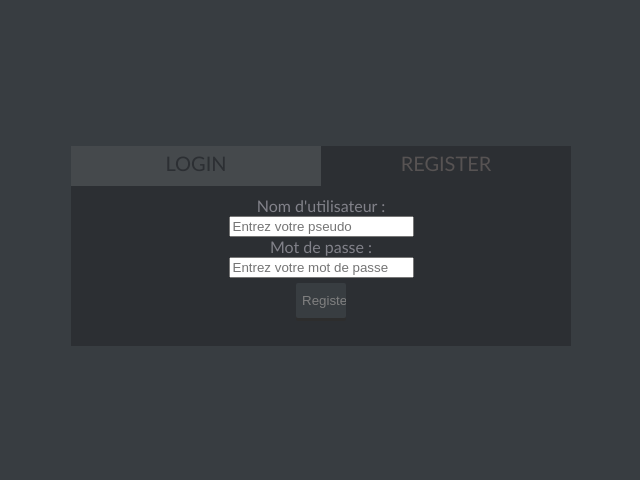
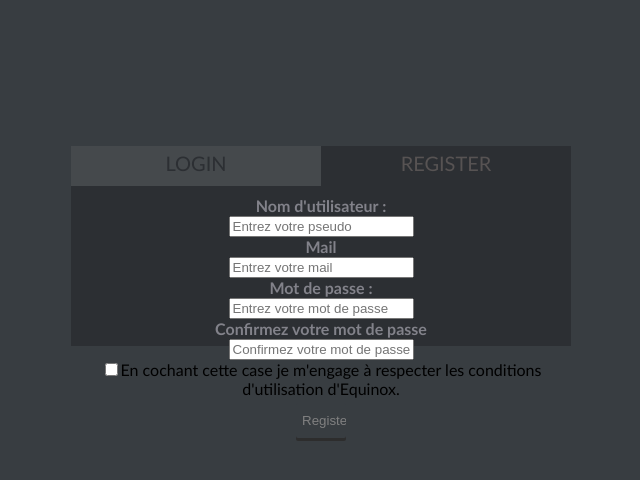
Before and after one commit to slewinus/Equinox, a Flask app: page /register in a window 1280 px wide. Shown: the part 154-634 px from the top of the page, without its empty margins (319-959 px from the left). Run offline with Flask 2, Linux system fonts and the light colour scheme; data that the repository does not hold is empty.

Commit message:
Update register.html

```diff
--- a/templates/register.html
+++ b/templates/register.html
@@ -11,10 +11,15 @@
             <a href="./register" class="current">REGISTER</a>
         </div>
         <form action="{{ url_for('register') }}" method="post">
-            <label for="username">Nom d'utilisateur :</label><br />
+            <label for="username"><b>Nom d'utilisateur :</b></label><br />
             <input type="text" placeholder="Entrez votre pseudo" name="username" id="username" required><br />
-            <label for="password">Mot de passe :</label><br />
+            <label for="mail"><b>Mail</b></label><br />
+            <input type="text" placeholder="Entrez votre mail" name="mail" id="mail" required><br />
+            <label for="password"><b>Mot de passe :</b></label><br />
             <input type="password" placeholder="Entrez votre mot de passe" name="password" id="password" required><br />
+            <label for="confirmpassword"><b>Confirmez votre mot de passe</b></label><br />
+            <input type="password" placeholder="Confirmez votre mot de passe" name="comfirmpassword" id="confirmpassword" required><br />
+            <input type="checkbox" name="conditionsutilisation" value="conditionsutilisation" id="cu" required/>En cochant cette case je m'engage à respecter les conditions d'utilisation d'Equinox.<br/>
             <div class="msg">{{ msg }}</div>
             <input class="submit-button" type="submit" value="Register">
         </form>
```
